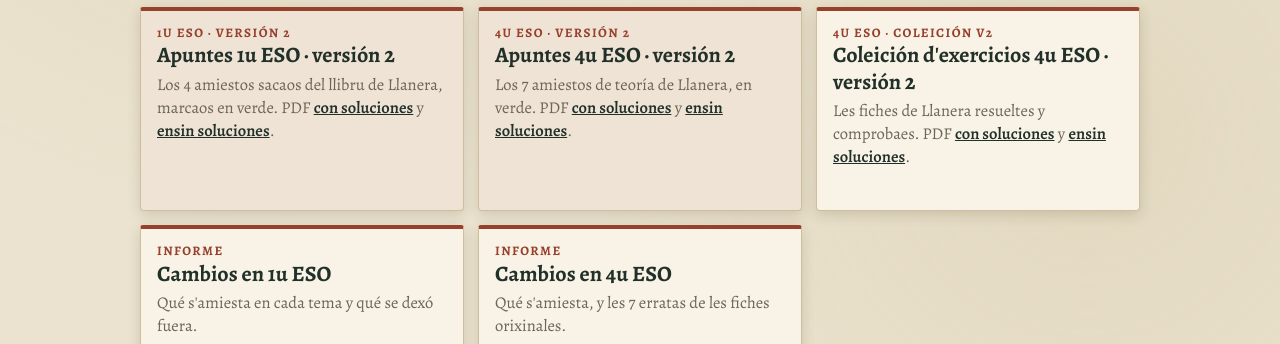
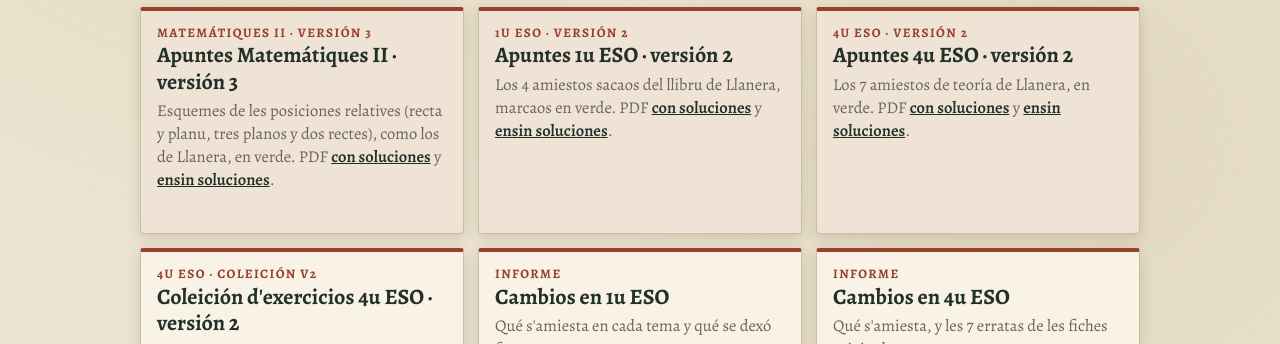
Before and after one commit to profesorqueipo-rgb/profesorqueipo-rgb.github.io, a plain HTML site: page index.html in a window 1280 px wide. Shown: the part 426-770 px from the top of the page. Drawn offline with Linux system fonts and the light colour scheme.

Commit message:
Portada: Matemáticas II versión 3 en revisión
Co-Authored-By: Claude Opus 5.5 <noreply@anthropic.com>

```diff
--- a/index.html
+++ b/index.html
@@ -162,6 +162,7 @@ footer .lema{font-family:var(--f-title);font-size:20px;color:var(--green)}
 <section id="revision" class="c-rust">
   <div class="sec-cab"><svg class="mini" aria-hidden="true"><use href="#tri"/></svg><div><span class="nivel">propuestes por revisar</span><h2>En revisión</h2></div></div>
   <ul class="rejilla">
+    <li><div class="repo destacado" data-repo="apuntes"><span class="tipo">Matemátiques II · versión 3</span><a class="abrir" href="/apuntes/revision-2bach-matii-v3.html">Apuntes Matemátiques II · versión 3</a><p class="desc">Esquemes de les posiciones relatives (recta y planu, tres planos y dos rectes), como los de Llanera, en verde. PDF <a href="/apuntes/revision-2bach-matii-v3-soluciones.pdf">con soluciones</a> y <a href="/apuntes/revision-2bach-matii-v3.pdf">ensin soluciones</a>.</p><div class="pie-repo"><span class="fecha"></span><a class="codigo" hidden>códigu</a></div></div></li>
     <li><div class="repo destacado" data-repo="apuntes"><span class="tipo">1u ESO · versión 2</span><a class="abrir" href="/apuntes/revision-1eso-v2.html">Apuntes 1u ESO · versión 2</a><p class="desc">Los 4 amiestos sacaos del llibru de Llanera, marcaos en verde. PDF <a href="/apuntes/revision-1eso-v2-soluciones.pdf">con soluciones</a> y <a href="/apuntes/revision-1eso-v2.pdf">ensin soluciones</a>.</p><div class="pie-repo"><span class="fecha"></span><a class="codigo" hidden>códigu</a></div></div></li>
     <li><div class="repo destacado" data-repo="apuntes"><span class="tipo">4u ESO · versión 2</span><a class="abrir" href="/apuntes/revision-4eso-v2.html">Apuntes 4u ESO · versión 2</a><p class="desc">Los 7 amiestos de teoría de Llanera, en verde. PDF <a href="/apuntes/revision-4eso-v2-soluciones.pdf">con soluciones</a> y <a href="/apuntes/revision-4eso-v2.pdf">ensin soluciones</a>.</p><div class="pie-repo"><span class="fecha"></span><a class="codigo" hidden>códigu</a></div></div></li>
     <li><div class="repo" data-repo="apuntes"><span class="tipo">4u ESO · coleición v2</span><a class="abrir" href="/apuntes/revision-4eso-coleccion-v2.html">Coleición d'exercicios 4u ESO · versión 2</a><p class="desc">Les fiches de Llanera resueltes y comprobaes. PDF <a href="/apuntes/revision-4eso-coleccion-v2-soluciones.pdf">con soluciones</a> y <a href="/apuntes/revision-4eso-coleccion-v2.pdf">ensin soluciones</a>.</p><div class="pie-repo"><span class="fecha"></span><a class="codigo" hidden>códigu</a></div></div></li>
```
